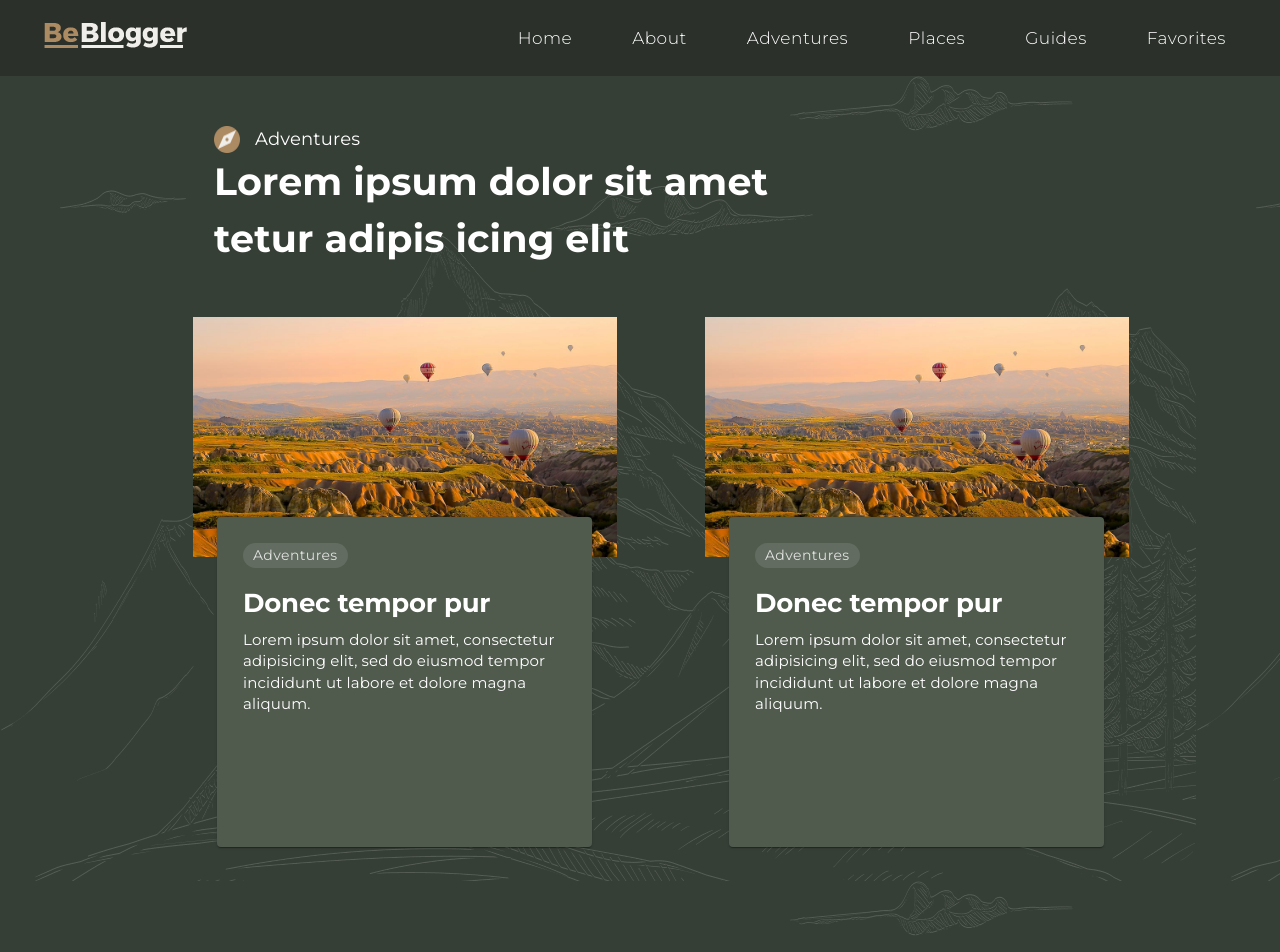
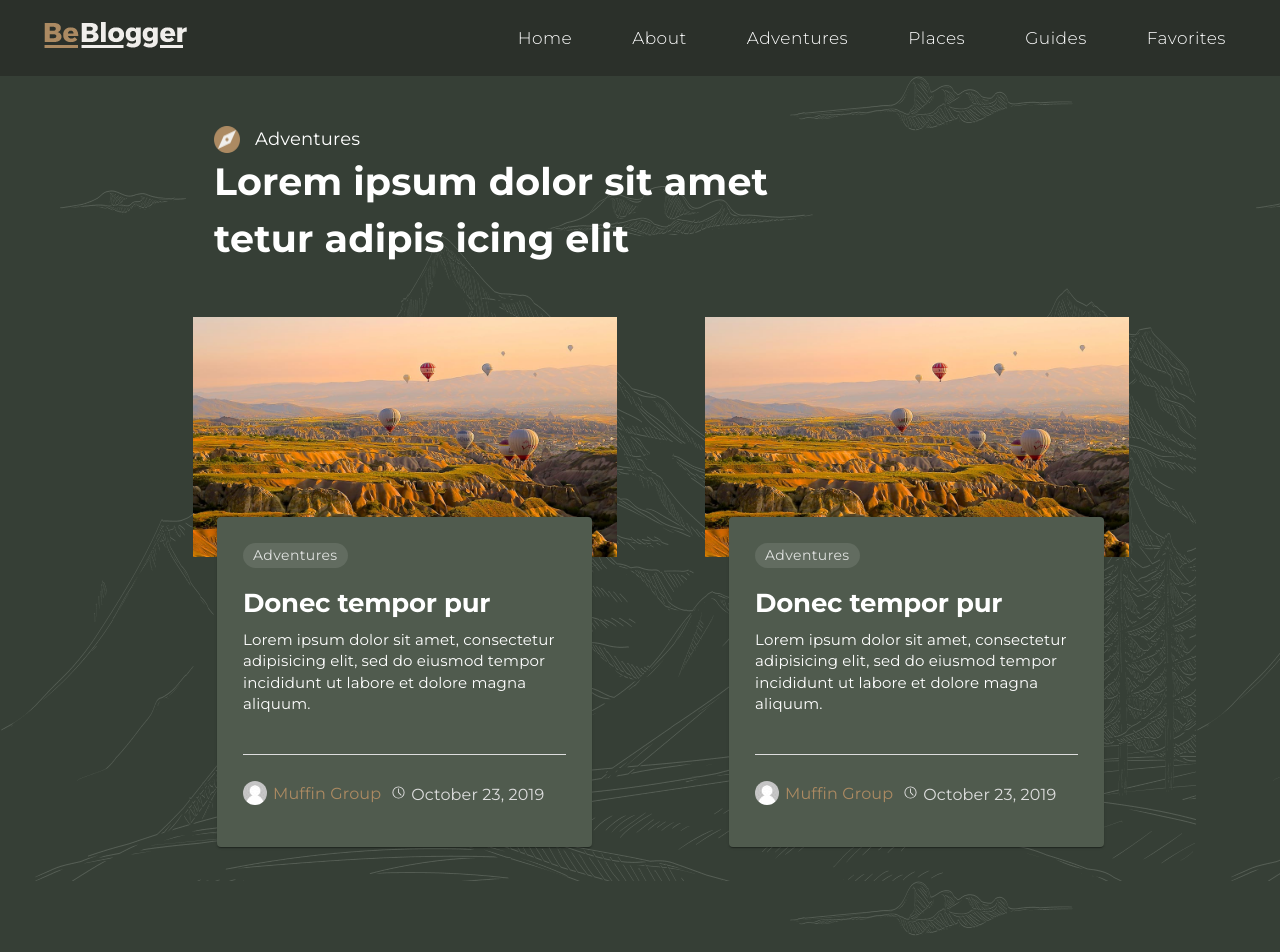
Before and after one commit to AleksM24/blog-project, a React (Create React App) app: page / in a window 1280 px wide. Shown: the top 952 px of the page. Built offline with nearby package versions, Linux system fonts and the light colour scheme.

Commit message:
AdventuresItem complited

```diff
--- a/src/components/adventures-block/adventures-item/adventures-card/AdventuresCard.scss
+++ b/src/components/adventures-block/adventures-item/adventures-card/AdventuresCard.scss
@@ -32,5 +32,5 @@
     font-family: "Montserrat", Helvetica, Arial, sans-serif;
     font-size: 15px;
     font-weight: 400;
-    margin: 10px 0 10px 0;
+    margin: 10px 0 40px 0;
 }
--- a/src/components/adventures-block/adventures-item/adventures-card/AdventuresCard.tsx
+++ b/src/components/adventures-block/adventures-item/adventures-card/AdventuresCard.tsx
@@ -1,8 +1,8 @@
 import Card from "@mui/material/Card";
-import CardActions from "@mui/material/CardActions";
 import CardContent from "@mui/material/CardContent";
 import Button from "@mui/material/Button";
 import Typography from "@mui/material/Typography";
+import CardFooter from "./card-footer/CardFooter";
 import "../adventures-card/AdventuresCard.scss";
 
 type Props = {};
@@ -20,6 +20,7 @@
             Lorem ipsum dolor sit amet, consectetur adipisicing elit, sed do
             eiusmod tempor incididunt ut labore et dolore magna aliquum.
           </Typography>
+          <CardFooter />
         </CardContent>
       </section>
     </Card>
--- /dev/null
+++ b/src/components/adventures-block/adventures-item/adventures-card/card-footer/CardFooter.scss
@@ -0,0 +1,41 @@
+.card-footer{
+    display: flex;
+    justify-content: flex-start;
+    align-items: center;
+    font-family: "Montserrat", Helvetica, Arial, sans-serif;
+    border-top: 1px solid #DEDEDE;
+    margin-top: 20px;
+    padding: 20px 0 0;
+}
+
+.post-autor{
+    color: #ac8a62;
+    margin-right: 10px;
+}
+
+.user-icon{
+    position: relative;
+    top: 6px;
+    margin-right: 6px;
+    border-radius: 50%;
+}
+
+.data-section{
+    height: 31px;
+    display: flex;
+    align-items: center;
+    position: relative;
+    top: 2px;
+}
+
+.clock-icon{
+    width: 15;
+    height: 15px;
+    margin-right: 5px;
+}
+
+.post-data{
+    color: #DEDEDE;
+    height: 19px;
+
+}
--- /dev/null
+++ b/src/components/adventures-block/adventures-item/adventures-card/card-footer/CardFooter.tsx
@@ -0,0 +1,21 @@
+import "../card-footer/CardFooter.scss";
+import ClockIcon from "assets/clock-icon.svg";
+import UserIcon from "assets/user-icon.png";
+
+type Props = {};
+
+const CardFooter = (props: Props) => {
+  return (
+    <section className="card-footer">
+      <div>
+        <img className="user-icon" src={UserIcon} alt="UserIcon" />
+        <span className="post-autor">Muffin Group</span>
+      </div>
+      <div className="data-section">
+        <img className="clock-icon" src={ClockIcon} alt="AccessTimeIcon" />
+        <span className="post-data">October 23, 2019</span>
+      </div>
+    </section>
+  );
+};
+export default CardFooter;
```
Also changed, not shown: src/assets/clock-icon.svg (added), src/assets/user-icon.png (added).
